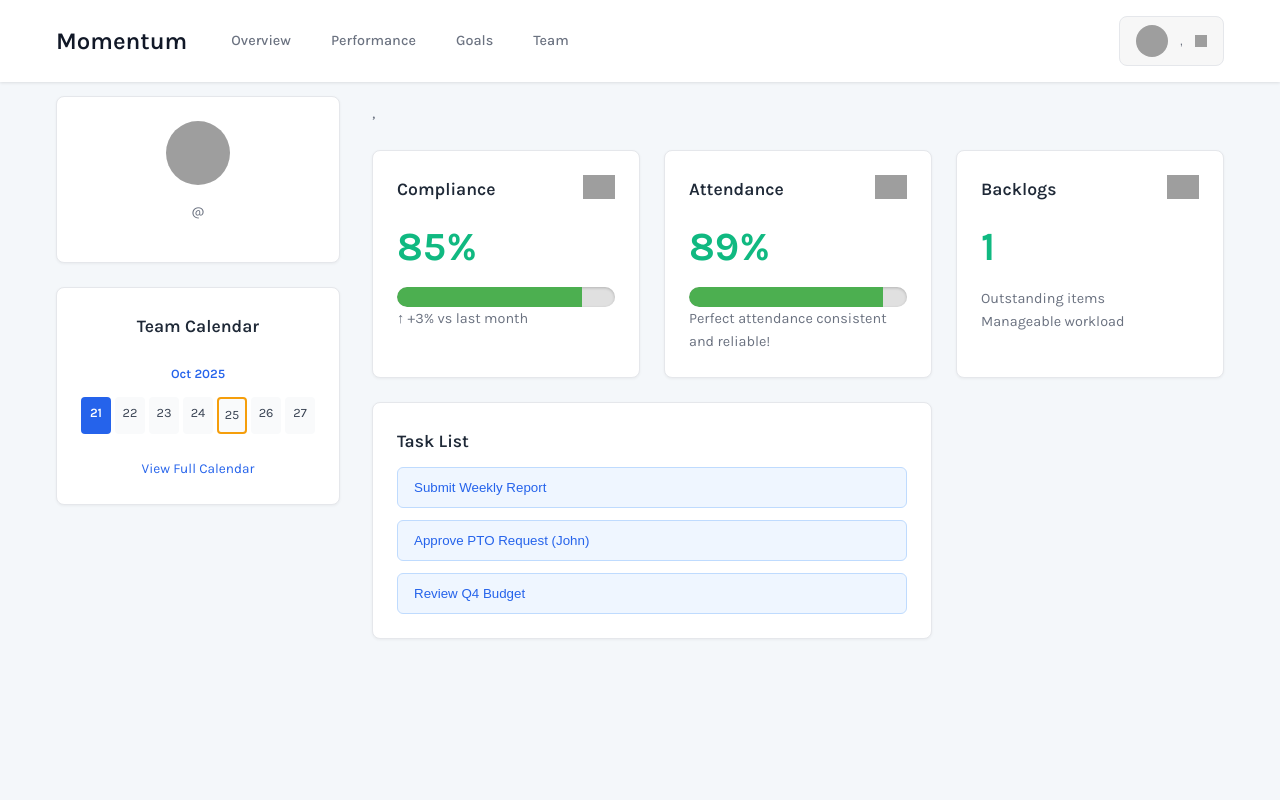
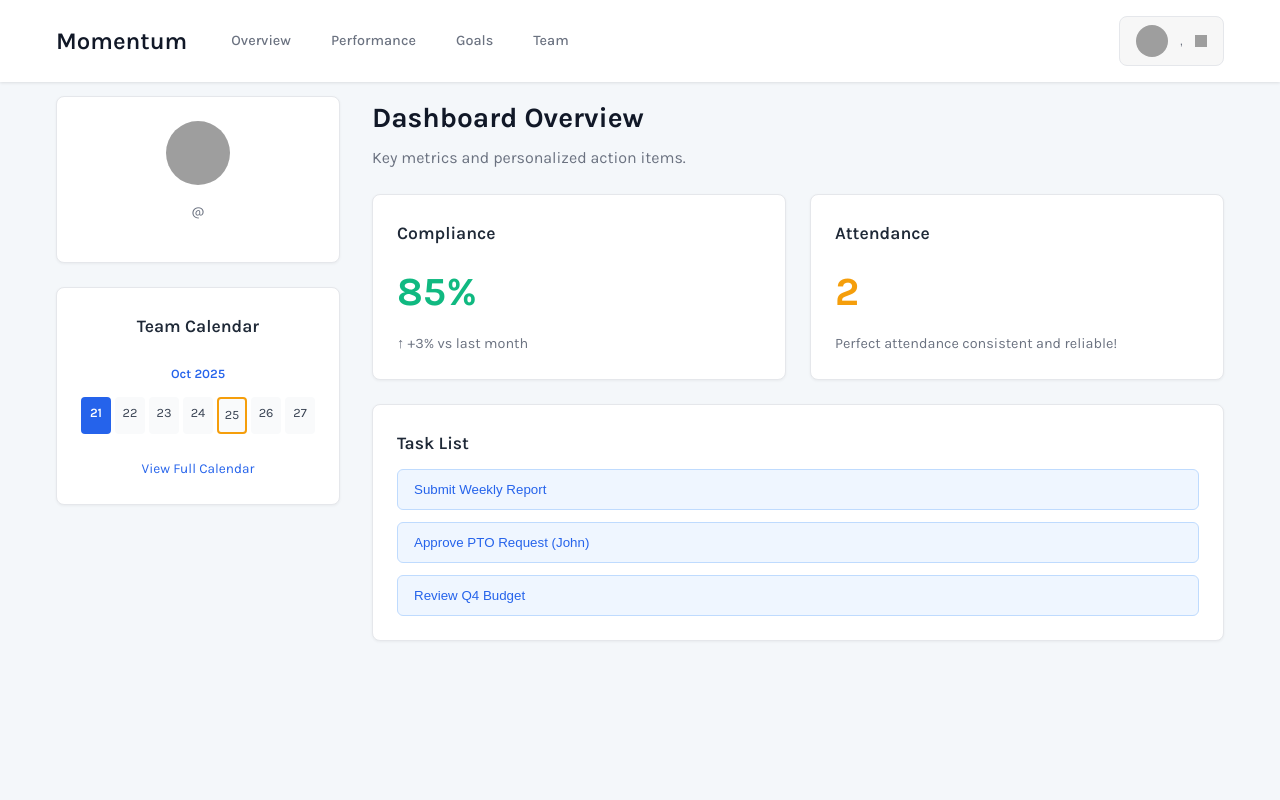
Before and after one commit to hetorydetorydak/CSIT327-G2-Momentum, a Django app: template momentum_performance_evaluation_tracker/templates/dashboard/dashboard.html in a window 1280 px wide. Run offline with Django 5.2, Linux system fonts and the light colour scheme; the template is opened without the code that fills it, so the values that code supplies are empty; grey boxes are pictures that could not be loaded.

Commit message:
chore(dashboard): revert changes

```diff
--- a/momentum_performance_evaluation_tracker/templates/dashboard/dashboard.html
+++ b/momentum_performance_evaluation_tracker/templates/dashboard/dashboard.html
@@ -89,72 +89,25 @@
 
             <!-- Main Dashboard Content -->
             <section class="main-content-area">
-                <h1 class="content-header-title">
-                    {{ user_account.employee.first_name }} {{ user_account.employee.last_name }}
-                </h1>
-                <p class="content-header-subtitle">
-                    {{ user_account.employee.position }}, {{ user_account.employee.department }}
-                </p>
+                <h1 class="content-header-title">Dashboard Overview</h1>
+                <p class="content-header-subtitle">Key metrics and personalized action items.</p>
 
                 <!-- Dashboard Metrics Grid -->
                 <div class="dashboard-grid">
 
                     <!-- Compliance KPI Card -->
                     <div class="dashboard-card kpi-card">
-                        <!-- Card Logo -->
-                        <div style="display: flex;justify-content: space-between;">
-                            <h3 class="card-title">Compliance </h3>
-                            <img src="https://cdn-icons-png.flaticon.com/512/8438/8438644.png"
-                            style="height: 1.5em;
-                                width: auto;
-                                margin-left: 8px;
-                                vertical-align: middle;">
-                        </div>
-
+                        <h3 class="card-title">Compliance</h3>
                         <p class="card-metric success">85%</p>
-                        <!-- Progress Bar -->
-                        <div style="width: 100%; max-width: 300px; height: 20px; background-color: #e0e0e0; border-radius: 10px; overflow: hidden; box-shadow: inset 0 1px 3px rgba(0,0,0,0.2);">
-                            <div style="width: 85%; height: 100%; background-color: #4caf50; border-radius: 10px 0 0 10px; transition: width 0.5s ease-in-out;"></div>
-                        </div>
-
                         <p class="card-detail">↑ +3% vs last month</p>
                     </div>
 
                     <!-- Attendance KPI Card -->
                     <div class="dashboard-card kpi-card">
-                        <!-- Card Logo -->
-                        <div style="display: flex;justify-content: space-between;">
-                            <h3 class="card-title">Attendance </h3>
-                            <img src="https://cdn-icons-png.flaticon.com/512/1286/1286879.png"
-                            style="height: 1.5em;
-                                width: auto;
-                                margin-left: 8px;
-                                vertical-align: middle;">
-                        </div>
-                        <p class="card-metric success">89%</p>
-                        <!-- Progress Bar -->
-                        <div style="width: 100%; max-width: 300px; height: 20px; background-color: #e0e0e0; border-radius: 10px; overflow: hidden; box-shadow: inset 0 1px 3px rgba(0,0,0,0.2);">
-                            <div style="width: 89%; height: 100%; background-color: #4caf50; border-radius: 10px 0 0 10px; transition: width 0.5s ease-in-out;"></div>
-                        </div>
+                        <h3 class="card-title">Attendance</h3>
+                        <p class="card-metric warning">2</p>
                         <p class="card-detail">Perfect attendance consistent and reliable!</p>
                     </div>
-
-                    <!-- Backlogs KPI Card -->
-                    <div class="dashboard-card kpi-card">
-                        <!-- Card Logo -->
-                         <div style="display: flex;justify-content: space-between;">
-                            <h3 class="card-title">Backlogs </h3>
-                            <img src="https://cdn-icons-png.flaticon.com/512/10308/10308693.png "
-                            style="height: 1.5em;
-                                width: auto;
-                                margin-left: 8px;
-                                vertical-align: middle;">
-                        </div>
-                        <p class="card-metric success">1</p>
-                        <p class="card-detail">Outstanding items</p>
-                        <p class="card-detail">Manageable workload</p>
-                    </div>
-
 
                     <!-- Task List Card -->
                     <div class="dashboard-card wide-card">
```
